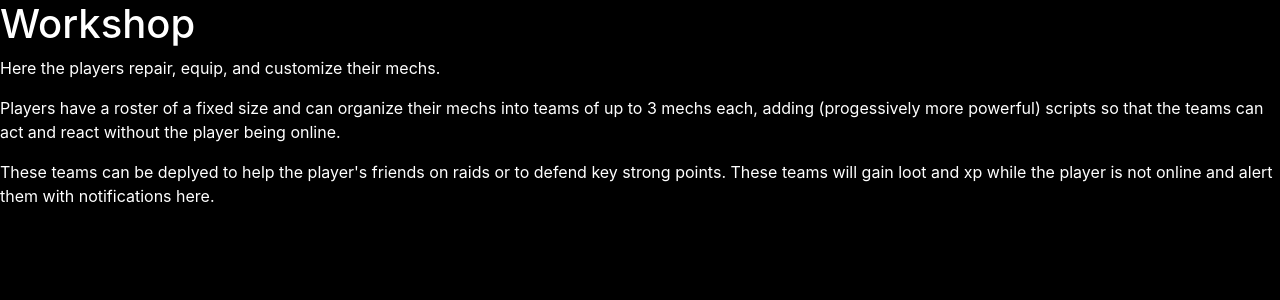
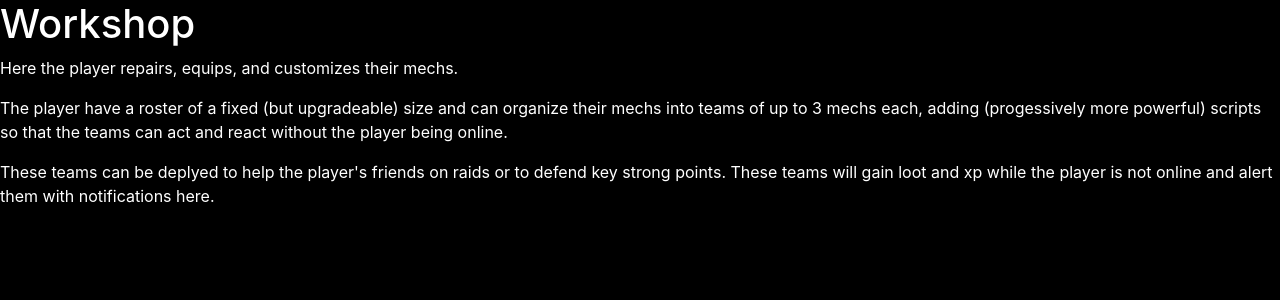
Before and after one commit to ANDYDEARING/gridlocked, a Django app: page /workshop/ in a window 1280 px wide. Shown: the part 104-404 px from the top of the page. Run offline with Django 3.2, Linux system fonts and the light colour scheme; the visitor is signed in with stand-in values (Sample User, id 1); some libraries are stand-ins or nearby versions.

Commit message:
fixed tenses on workshop

```diff
--- a/templates/workshop.html
+++ b/templates/workshop.html
@@ -1,7 +1,7 @@
 {% extends "base.html" %}
 {% block content %}
     <h1>Workshop</h1>
-    <p>Here the players repair, equip, and customize their mechs.</p>
-    <p>Players have a roster of a fixed size and can organize their mechs into teams of up to 3 mechs each, adding (progessively more powerful) scripts so that the teams can act and react without the player being online.</p>
+    <p>Here the player repairs, equips, and customizes their mechs.</p>
+    <p>The player have a roster of a fixed (but upgradeable) size and can organize their mechs into teams of up to 3 mechs each, adding (progessively more powerful) scripts so that the teams can act and react without the player being online.</p>
     <p>These teams can be deplyed to help the player's friends on raids or to defend key strong points. These teams will gain loot and xp while the player is not online and alert them with notifications here.</p>
 {% endblock %}
```
